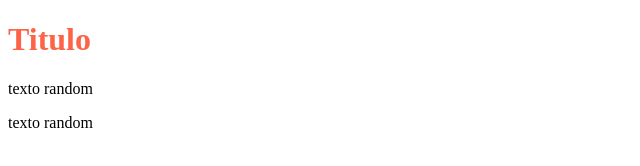
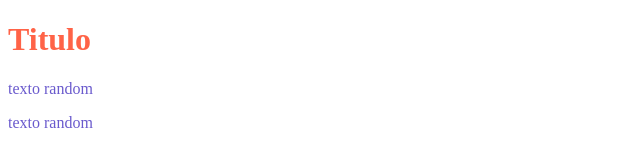
Before and after one commit to JairoSantanaM/probandocss, a plain HTML site: page index.html in a window 1280 px wide. Shown: the whole page, without its empty margins (0-640 px from the left). Drawn offline with Linux system fonts and the light colour scheme.

Commit message:
agregando clases a css

```diff
--- a/style.css
+++ b/style.css
@@ -1,3 +1,7 @@
 #titulo {
     color:tomato;
 }
+
+.texto {
+    color:slateblue;
+}
```
